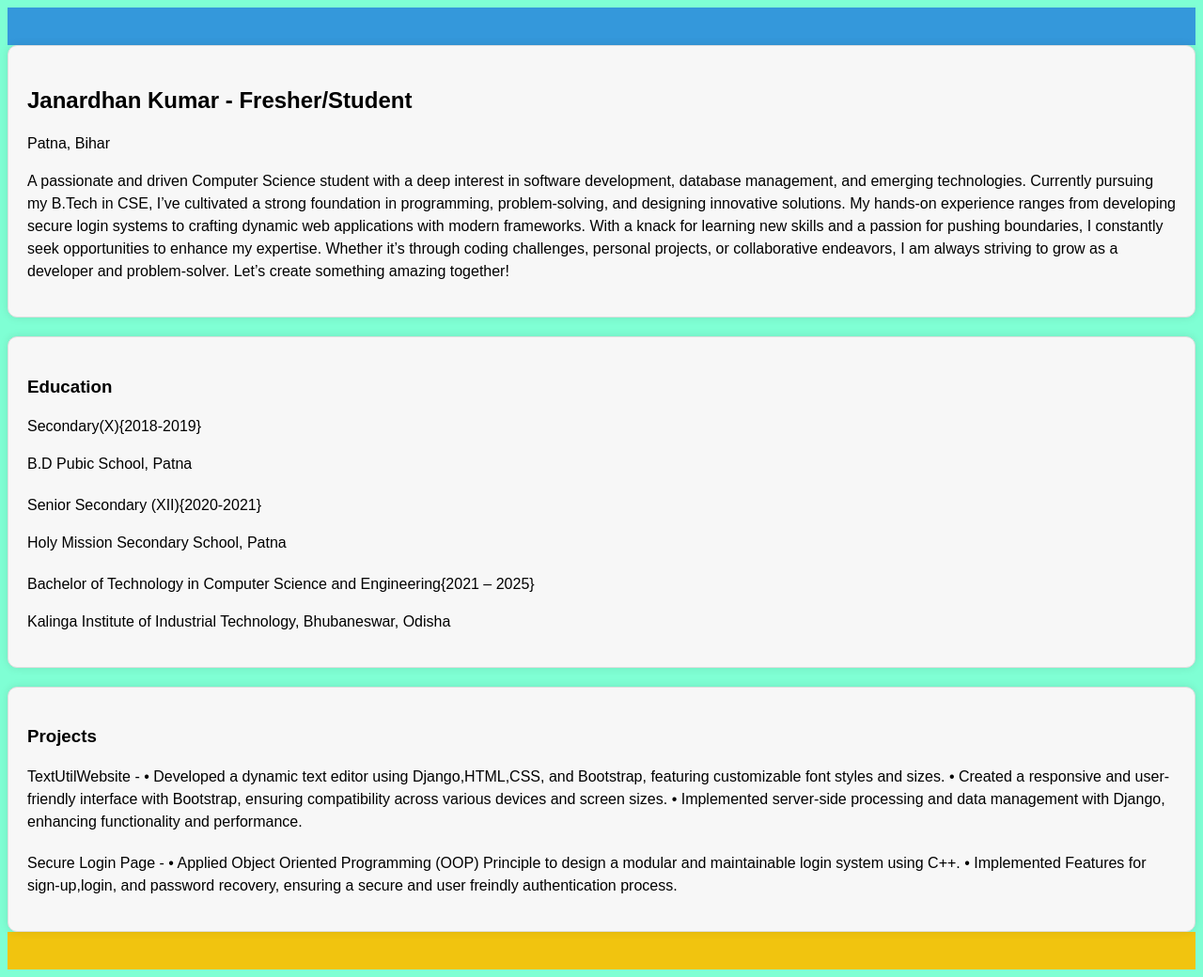
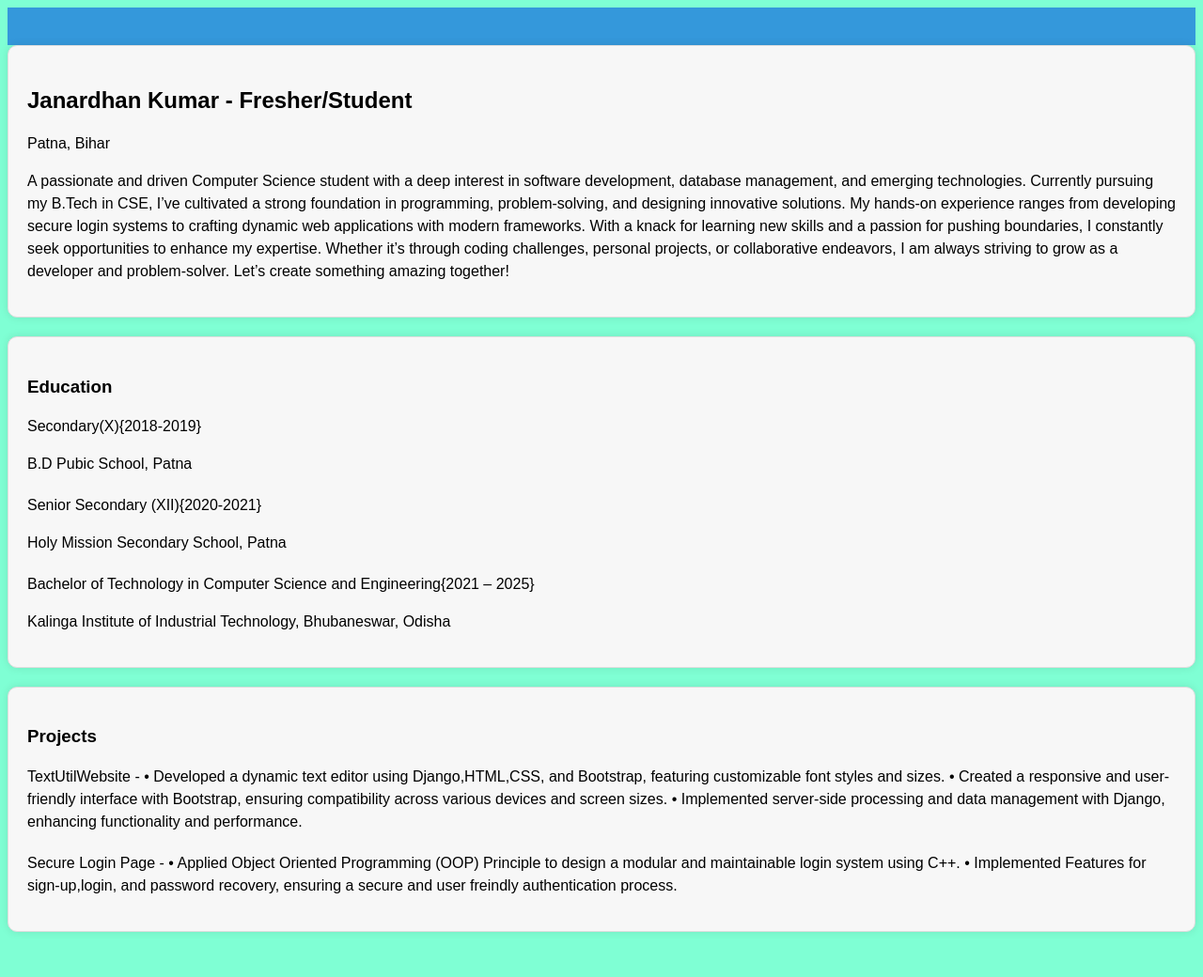
Before and after one commit to Janardhan31/Portfolio-HomePage, a plain HTML site: page Myportfoliohomepage/index.html in a window 1280 px wide. Shown: the whole page at 94% size. After the commit the page ends 1000 px from the top, so only its background shows below. Drawn offline with Linux system fonts and the light colour scheme.

Commit message:
Update index.html
trying to  make more attractive

```diff
--- a/Myportfoliohomepage/index.html
+++ b/Myportfoliohomepage/index.html
@@ -55,8 +55,3 @@
                         using C++.
                         • Implemented Features for sign-up,login, and password recovery, ensuring a secure and user freindly
                         authentication process.</p>
-                </li>
-            </ul>
-        </section>
-    </main>
-    <footer>
```
